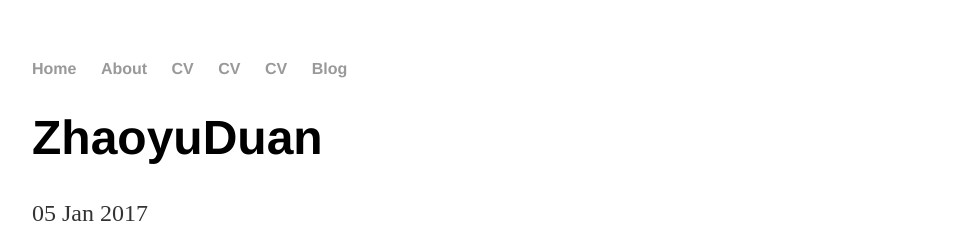
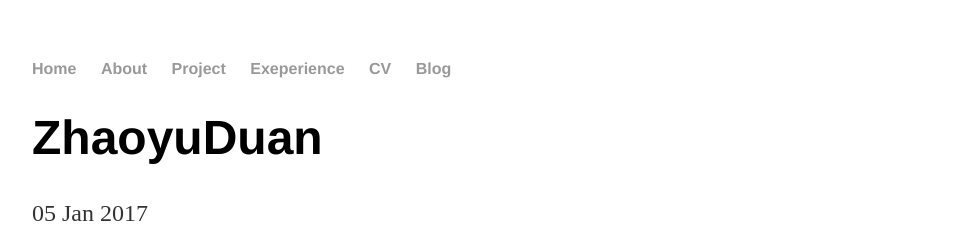
Before and after one commit to FTDFOX/FTDFOX.github.io, a Jekyll site: the page built from _posts/2017-01-05-ZhaoyuDuan-site-launched.md, in a window 1280 px wide. Shown: the top 252 px of the page, without its empty margins (160-1119 px from the left). Built offline with Jekyll 4.4.1, drawn with Linux system fonts in a browser that asks for light colours.

Commit message:
Update default.html

```diff
--- a/_layouts/default.html
+++ b/_layouts/default.html
@@ -10,8 +10,8 @@
 	    		<ul>
 	        		<li><a href="/">Home</a></li>
 		        	<li><a href="/about me">About</a></li>
-				<li><a href="/project">CV</a></li>
-				<li><a href="/experience">CV</a></li>
+				<li><a href="/project">Project</a></li>
+				<li><a href="/experience">Exeperience</a></li>
 	        		<li><a href="/cv">CV</a></li>
 	        		<li><a href="/blog">Blog</a></li>
 	    		</ul>
```
